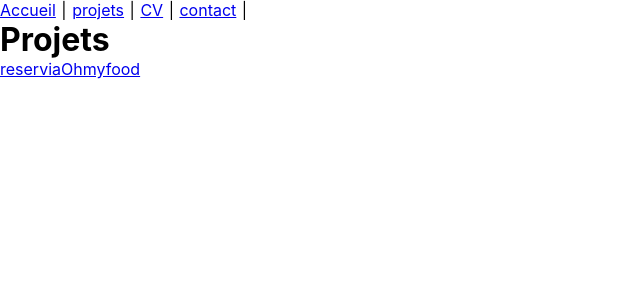
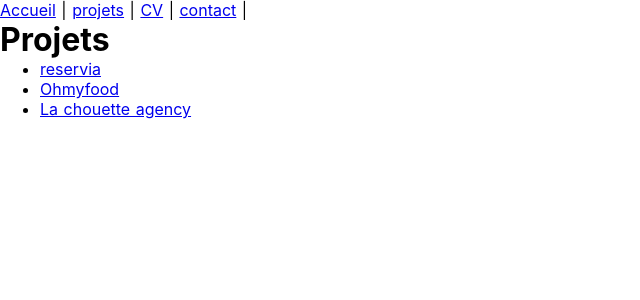
Before and after one commit to ghislaingirardeau/Portfolio_Nuxt, a Nuxt app: page /projets in a window 1280 px wide. Shown: the top 300 px of the page, without its empty margins (0-640 px from the left). Built offline with nearby package versions, Linux system fonts and the light colour scheme.

Commit message:
creation des routes inter projets

```diff
--- a/pages/projet/_id.vue
+++ b/pages/projet/_id.vue
@@ -5,6 +5,12 @@
         <h1>{{detailProject.name}}</h1>
         <p>Description du projet et objectifs: {{detailProject.description}}</p>
         <p>Les technologies utilisées : {{detailProject.tech}}</p>
+
+        <aside class="autre_projet">
+            <ul v-for="item in relatedProject" :key="item.id">
+                <li><NuxtLink :to="{ name: 'projet-id', params: {id: item.id}}">{{item.name}}</NuxtLink></li>
+            </ul>
+        </aside>
     </div>
 </template>
 
@@ -16,11 +22,13 @@ export default {
         return{
             id : this.$route.params.id,
             project: projects.projects,
-            detailProject: {}
+            detailProject: {},
+            relatedProject: []
         }
     },
     mounted () {
         this.detailProject = this.project.find(element => element.id === this.id)
+        this.relatedProject = this.project.filter(element => element.id != this.id)
     },
 }
 </script>
--- a/pages/projets.vue
+++ b/pages/projets.vue
@@ -2,9 +2,9 @@
     <main>
         <navBar />
         <h1>Projets</h1>
-        <div >
-            <NuxtLink v-for="item in project" :key="item.id" :to="{ name: 'projet-id', params: {id: item.id}}">{{item.name}}</NuxtLink>
-        </div>
+        <ul v-for="item in project" :key="item.id">
+            <li><NuxtLink  :to="{ name: 'projet-id', params: {id: item.id}}">{{item.name}}</NuxtLink></li>
+        </ul>
 
 
     </main>
--- a/store/projects.js
+++ b/store/projects.js
@@ -11,6 +11,12 @@ export default {
             name: "Ohmyfood",
             description: "Animation css et affichage dynamique des pages",
             tech: "html, css, sass"
+        },
+        {
+            id: '3',
+            name: "La chouette agency",
+            description: "Utiliser les techniques d'amélioration et de référencement d'un site web",
+            tech: "Aria, SEO, google analitycs"
         }
     ]
 }
```
